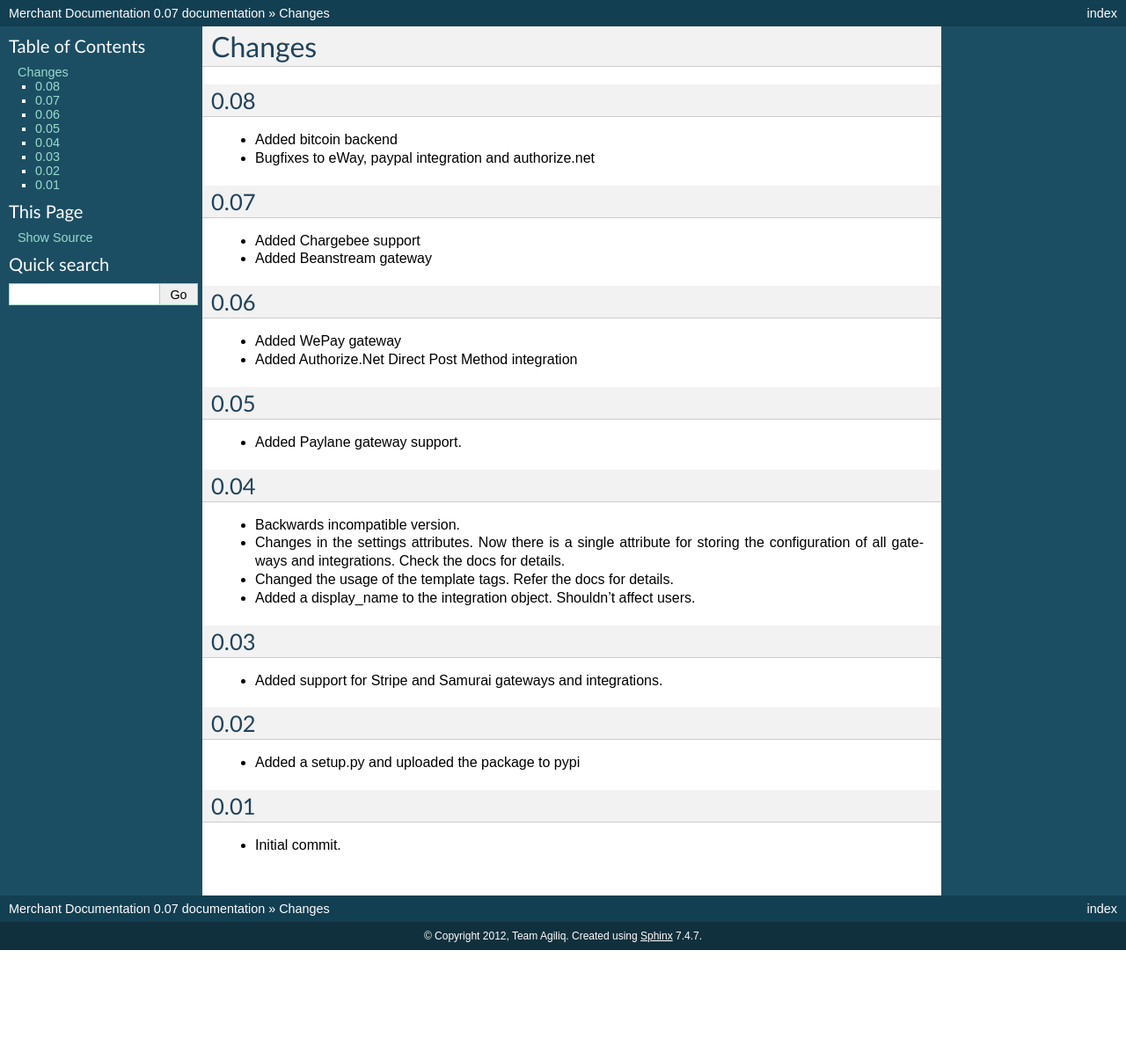
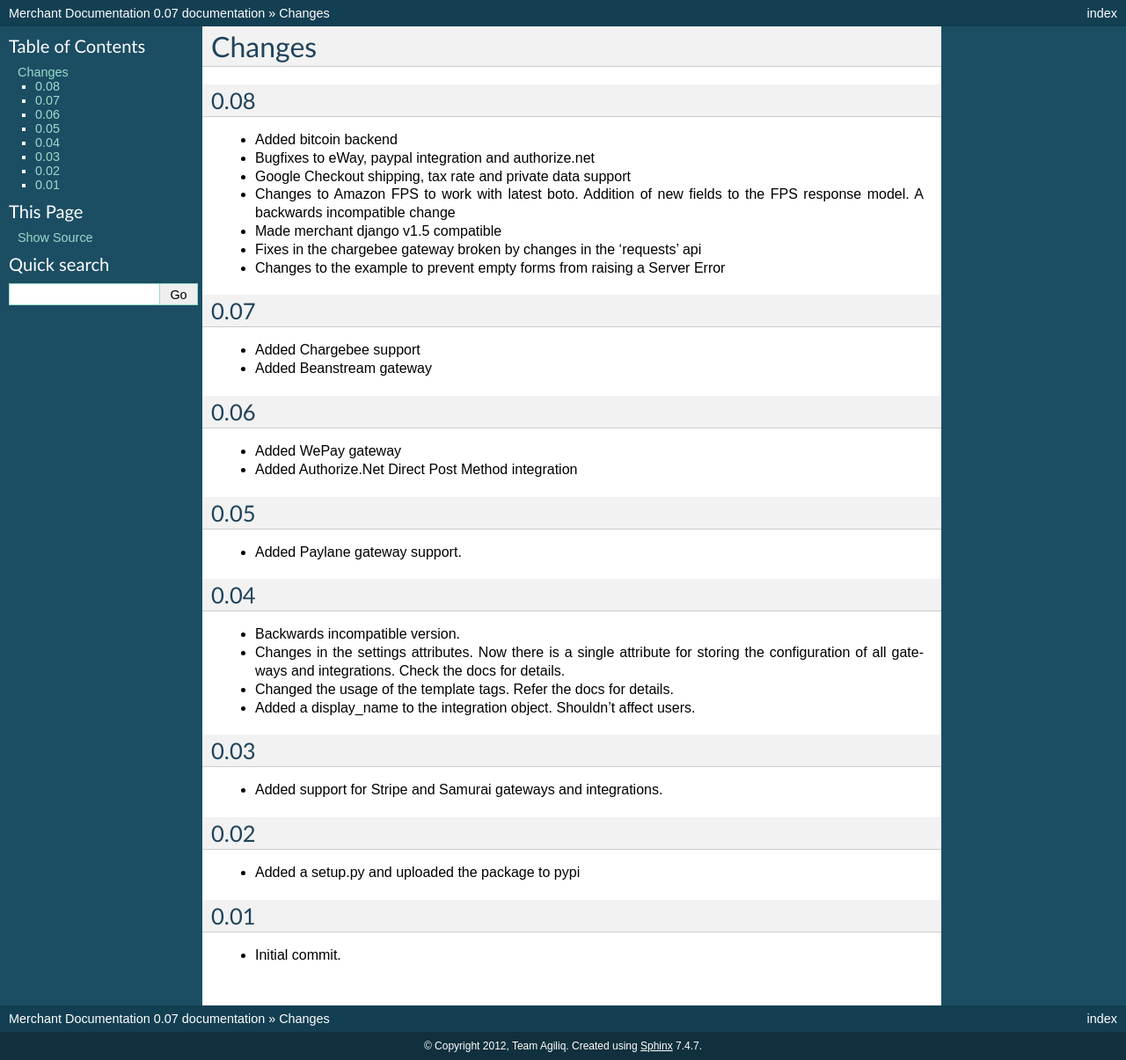
Before and after one commit to agiliq/merchant, a Sphinx documentation site: the page built from docs/changelist.rst, in a window 1280 px wide. Shown: the whole page at 88% size. Built offline with Sphinx 7.4.7, drawn with Linux system fonts in a browser that asks for light colours; before the commit the page ends 1080 px from its top, so only the background shows below that.

Commit message:
Bumped the version and getting ready for a new version

```diff
--- a/docs/changelist.rst
+++ b/docs/changelist.rst
@@ -7,6 +7,12 @@
 
 * Added bitcoin backend
 * Bugfixes to eWay, paypal integration and authorize.net
+* Google Checkout shipping, tax rate and private data support
+* Changes to Amazon FPS to work with latest boto. Addition of new fields to
+  the FPS response model. A backwards incompatible change
+* Made merchant django v1.5 compatible
+* Fixes in the chargebee gateway broken by changes in the 'requests' api
+* Changes to the example to prevent empty forms from raising a Server Error
 
 0.07
 -----
--- a/setup.py
+++ b/setup.py
@@ -1,4 +1,4 @@
-VERSION = (0, 0, 7, "a", 0)  # following PEP 386
+VERSION = (0, 0, 8, "a", 0)  # following PEP 386
 DEV_N = None
 
 import os
```
